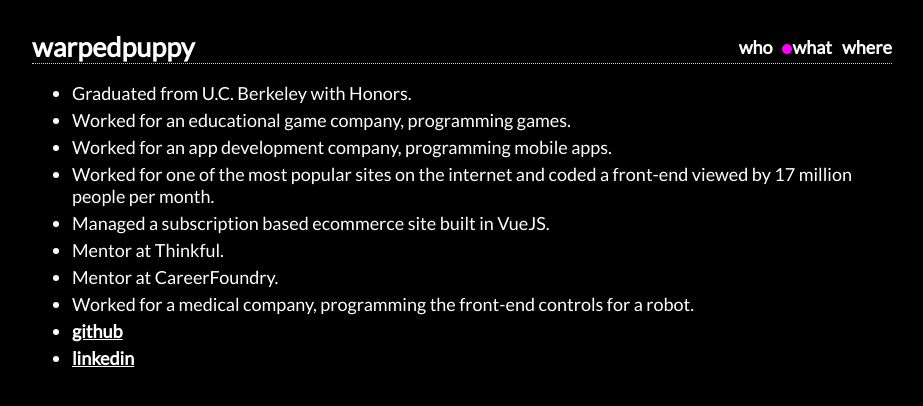
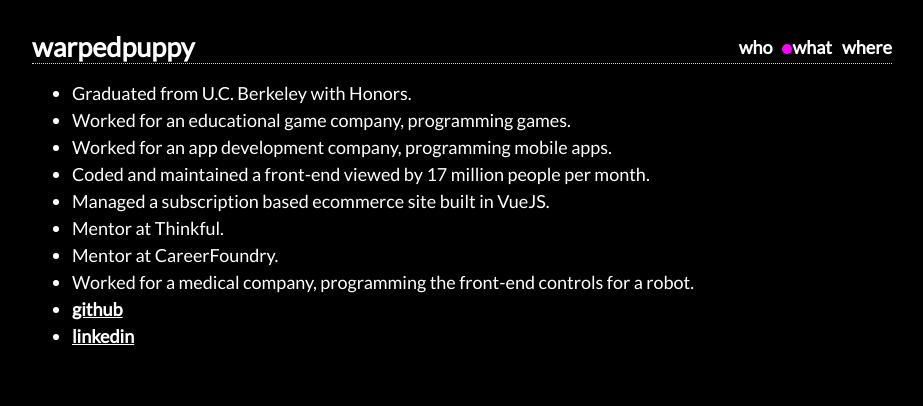
Before and after one commit to warpedpuppy/portfolio-2023, a React (Create React App) app: page / in a window 1280 px wide. Both pictures are taken after a click on the item "what". Shown: the top 406 px of the page, without its empty margins (178-1101 px from the left). Built offline with nearby package versions, Linux system fonts and the light colour scheme.

Commit message:
edited what"

```diff
--- a/src/components/What.js
+++ b/src/components/What.js
@@ -6,7 +6,7 @@ const What = () => {
 				<li>Graduated from U.C. Berkeley with Honors.</li>
 				<li>Worked for an educational game company, programming games.</li>
 				<li>Worked for an app development company, programming mobile apps.</li>
-				<li>Worked for one of the most popular sites on the internet and coded a front-end viewed by 17 million people per month.</li>
+				<li>Coded and maintained a front-end viewed by 17 million people per month.</li>
 				<li>Managed a subscription based ecommerce site built in VueJS.</li>
 				<li>Mentor at Thinkful.</li>
 				<li>Mentor at CareerFoundry.</li>
```
